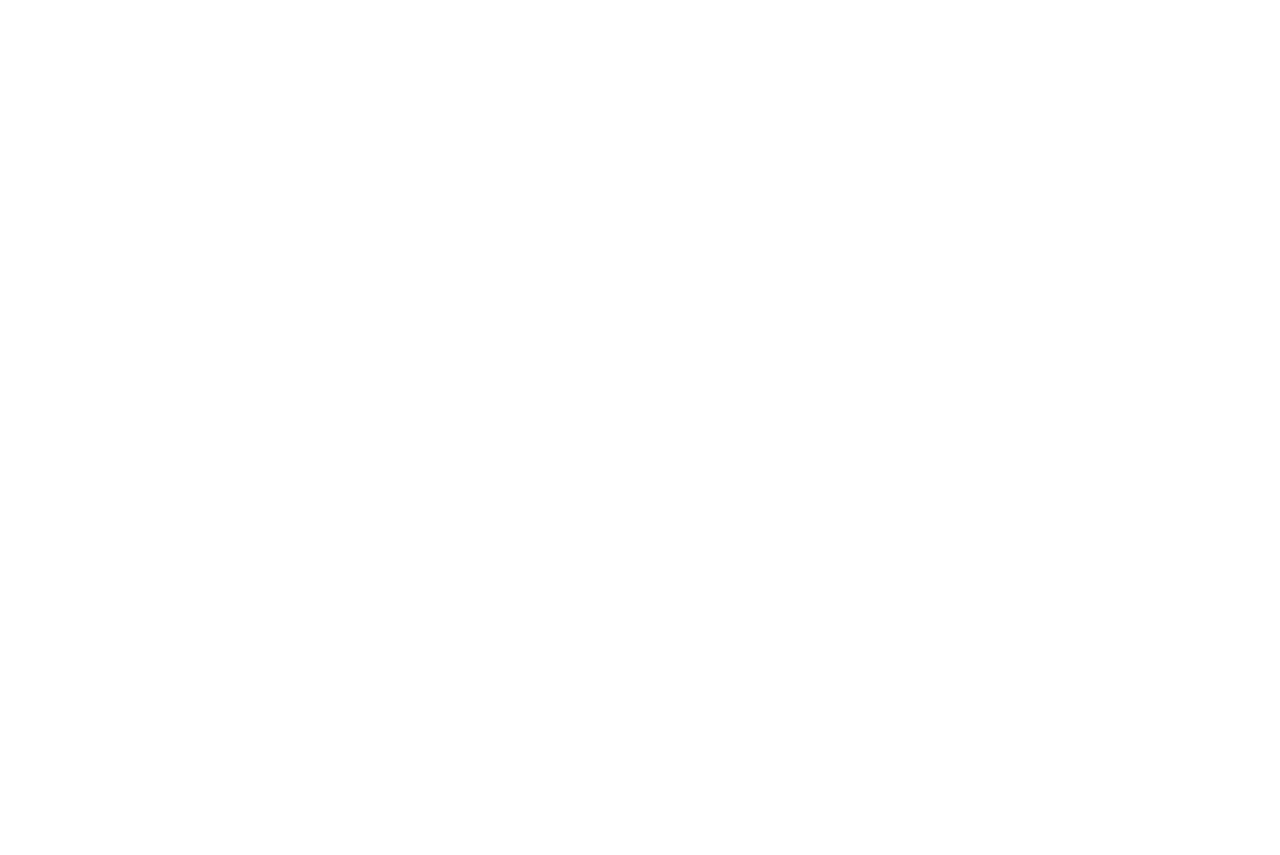
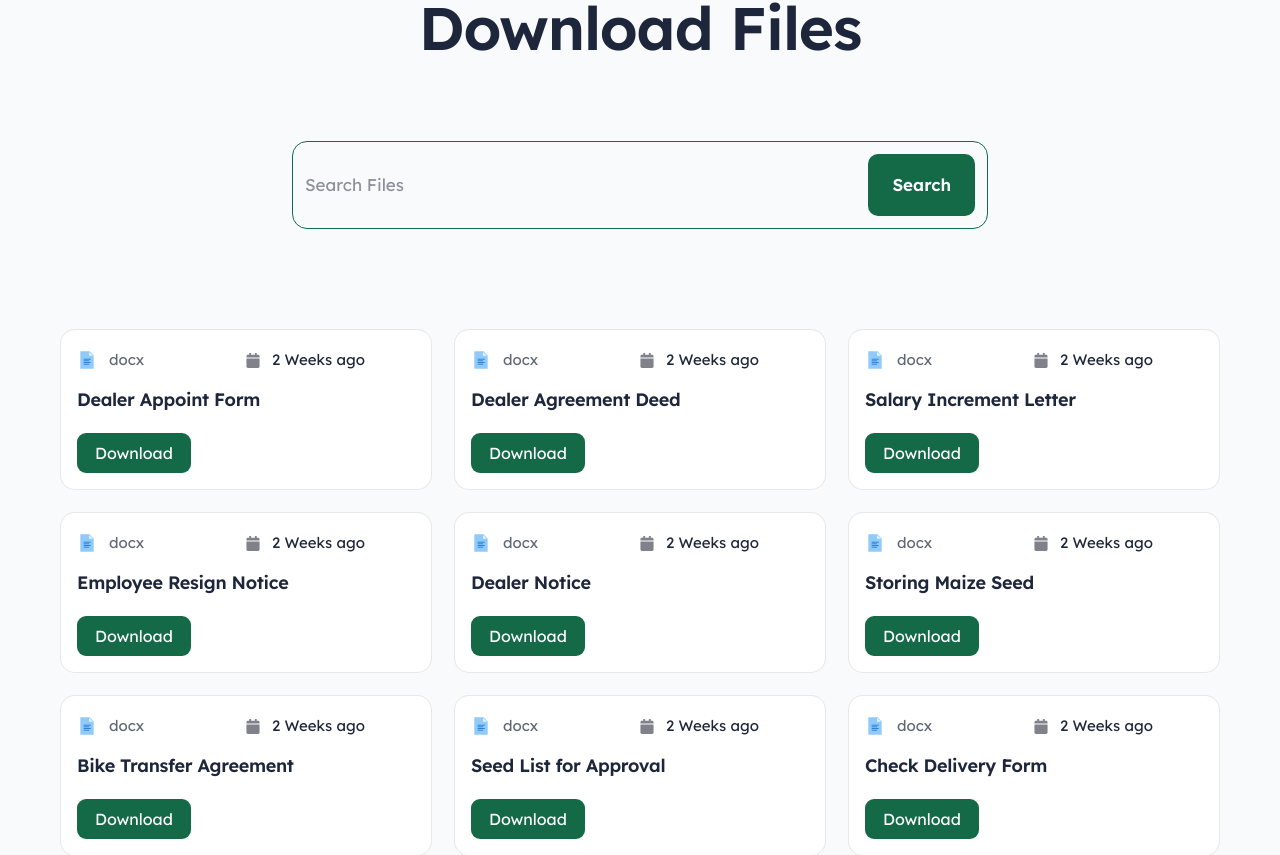
Before and after one commit to AfrojaSultana44/Seeds-Store, a React (Vite) app: page /files in a window 1280 px wide. Before the commit this address had no page. Shown: the part 177-1032 px from the top of the page. Before the commit the page ends 800 px from the top, so only its background shows below. Built offline with nearby package versions, Linux system fonts and the light colour scheme.

Commit message:
Download File page completed

```diff
--- a/src/App.jsx
+++ b/src/App.jsx
@@ -8,6 +8,7 @@
 import ProductPage from "./pages/product/ProductPage";
 import ActivityPage from "./pages/activity/ActivityPage";
 import ProductDetails from "./pages/product/ProductDetails";
+import DownloadPage from "./pages/download/DownloadPage";
 
 const routes = createBrowserRouter([
   {
@@ -67,6 +68,15 @@
           },
         ],
       },
+      {
+        path: "files",
+        children: [
+          {
+            index: true,
+            element: <DownloadPage />,
+          },
+        ],
+      },
     ],
   },
 ]);
--- a/src/components/Layout/Footer.jsx
+++ b/src/components/Layout/Footer.jsx
@@ -1,4 +1,5 @@
 import React from "react";
+import { Link } from "react-router-dom";
 
 const Footer = () => {
   return (
@@ -26,7 +27,9 @@
               <li>About Us</li>
               <li>Contact Us</li>
               <li>Media Center</li>
-              <li>Download Files</li>
+              <Link to={"/files"}>
+                <li>Download Files</li>
+              </Link>
             </ul>
           </div>
         </div>
--- a/src/pages/activity/ActivityPage.jsx
+++ b/src/pages/activity/ActivityPage.jsx
@@ -35,7 +35,7 @@
   ]);
 
   return (
-    <div className="'w-full max-w-[1160px] mx-auto">
+    <div className="w-full max-w-[1160px] mx-auto">
       <div>
         <h2 className="text-[#1D263A] text-[60px] leading-[66px] tracking-[-1px] font-semibold text-center py-20">
           Latest Activity
@@ -44,7 +44,7 @@
       <div className="w-[60%] mx-auto border border-[#116D48] rounded-[15px] flex justify-center items-center p-3">
         <div className="basis-[50%]">
           <p className="text-[#1D263A] text-[17px] leading-[30px] text-opacity-[50%] font-normal">
-            Search activity
+            Search Activity
           </p>
         </div>
         <div className="basis-[50%] text-right">
--- /dev/null
+++ b/src/pages/download/DownloadPage.jsx
@@ -0,0 +1,104 @@
+import React, { useState } from "react";
+import { FcDocument } from "react-icons/fc";
+
+const DownloadPage = () => {
+  const [downloadFile, setDownloadFile] = useState([
+    {
+      id: "1",
+      name: "Dealer Appoint Form",
+    },
+    {
+      id: "2",
+      name: "Dealer Agreement Deed",
+    },
+    {
+      id: "3",
+      name: "Salary Increment Letter",
+    },
+    {
+      id: "4",
+      name: "Employee Resign Notice",
+    },
+    {
+      id: "5",
+      name: "Dealer Notice",
+    },
+    {
+      id: "6",
+      name: "Storing Maize Seed",
+    },
+    {
+      id: "7",
+      name: "Bike Transfer Agreement",
+    },
+    {
+      id: "8",
+      name: "Seed List for Approval",
+    },
+    {
+      id: "9",
+      name: "Check Delivery Form",
+    },
+  ]);
+
+  return (
+    <div className="bg-[#F9FAFB]">
+      <div className="w-full max-w-[1160px] mx-auto">
+        <div>
+          <h2 className="text-[#1D263A] text-[60px] leading-[66px] tracking-[-1px] font-semibold text-center py-20">
+            Download Files
+          </h2>
+        </div>
+
+        <div className="w-[60%] mx-auto border border-[#116D48] rounded-[15px] flex justify-center items-center p-3">
+          <div className="basis-[50%]">
+            <p className="text-[#1D263A] text-[17px] leading-[30px] text-opacity-[50%] font-normal">
+              Search Files
+            </p>
+          </div>
+          <div className="basis-[50%] text-right">
+            <button className="bg-[#146A47] text-[#FFFFFF] text-[17px] leading-[30px] font-semibold rounded-[10px] px-6 py-4">
+              Search
+            </button>
+          </div>
+        </div>
+
+        <div className="grid grid-cols-3 gap-[22px] my-[100px]">
+          {downloadFile.map((item, index) => {
+            return (
+              <div
+                key={index}
+                className="border border-[#DFDFDF] border-opacity-[70%] rounded-[15px] p-[16px] bg-[#FFFFFF]"
+              >
+                <div className="flex">
+                  <div className="basis-[50%] flex items-center space-x-3">
+                    <p>
+                      <FcDocument size={20} />
+                    </p>
+                    <span className="text-[#1D263A] text-[15px] leading-[28px] font-normal text-opacity-[70%]">
+                      docx
+                    </span>
+                  </div>
+                  <div className="basis-[50%] flex items-center space-x-3">
+                    <img src="/images/time_icon.svg" alt="time_icon" />
+                    <span className="text-[#1D263A] text-[15px] leading-[28px] font-normal">
+                      2 Weeks ago
+                    </span>
+                  </div>
+                </div>
+                <h4 className="text-[#1D263A] text-[18px] leading-[32px] font-semibold tracking-[-0.3px] pb-[17px] pt-[10px]">
+                  {item.name}
+                </h4>
+                <button className="bg-[#146A47] rounded-[9px] text-[#FFFFFF] text-center text-[16px] leading-[20px] font-normal px-[18px] py-[10px]">
+                  Download
+                </button>
+              </div>
+            );
+          })}
+        </div>
+      </div>
+    </div>
+  );
+};
+
+export default DownloadPage;
```
Also changed, not shown: public/images/time_icon.svg (added).
